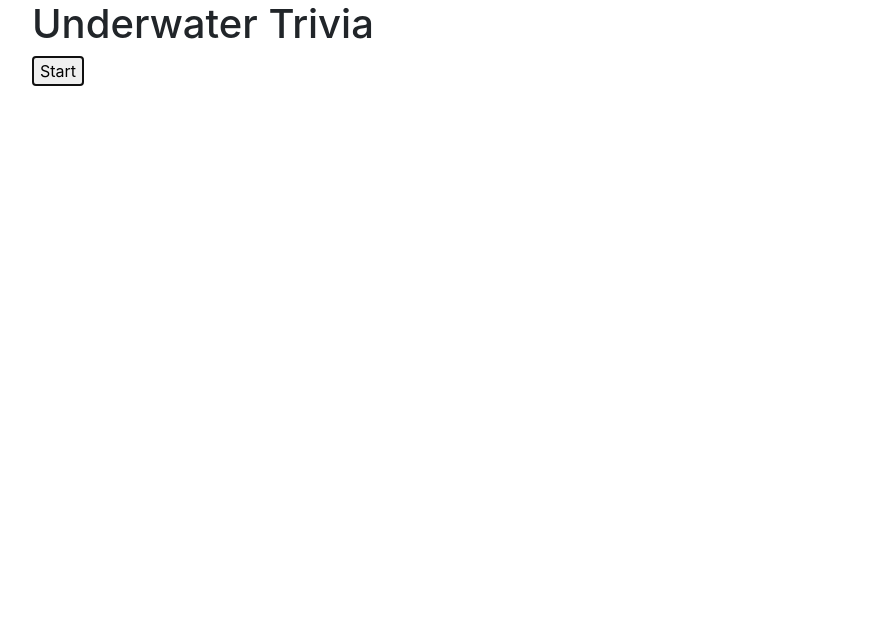
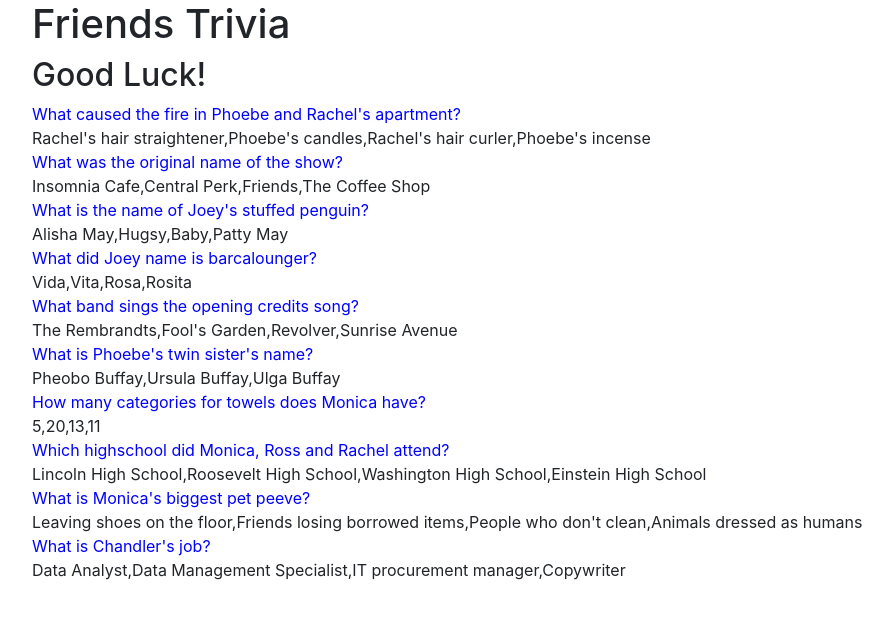
Before and after one commit to hmlauth/Know-Your-Friends, a plain HTML site: page index.html in a window 1280 px wide. Both pictures are taken after a click on the button "Start". Shown: the whole page, without its empty margins (53-946 px from the left). Drawn offline with nearby package versions, Linux system fonts and the light colour scheme.

Commit message:
trivia questions and answers populate page

```diff
--- a/assets/css/style.css
+++ b/assets/css/style.css
@@ -0,0 +1,3 @@
+.trivia-questions-styling {
+    color: blue;
+}
--- a/index.html
+++ b/index.html
@@ -19,10 +19,9 @@
 <body>
 
 <div class="container">
-    <h1>Underwater Trivia</h1>
-    <button id="button">Start</button>
-    <div id="triviaGame-text"></div>
-    <div id="showResults-text"></div>
+    <h1>Friends Trivia</h1>
+    <button id="start-button">Start</button>
+    <div id="content-container"></div>
 </div>
 
 <script>
@@ -30,93 +29,164 @@
 // Define Global Variables
 var correctAnswers = 0;
 var incorrectAnswers = 0;
-var unansweredQuestions = 0;
+var unansweredQuestions = 10;
 var number = 30;
 var intervalID;
+var selectedAnswers = [];
 
 // Define Global Objects for questions to be accessed and added to HTML dynamically using jQuery
 var triviaGame = [
     {
-        question: "What is my name?",
-        answers: {
-            a: "Hanna",
-            b: "Mary",
-            c: "Anne",
-        }
-        correctAnswer: "a"
+        question: "What caused the fire in Phoebe and Rachel's apartment?",
+        answers: ["Rachel's hair straightener","Phoebe's candles","Rachel's hair curler","Phoebe's incense"],
+        correctAnswer: 0
     },
     {
-        question: "What shape is the earht?",
-        answers: {
-            a: "Square",
-            b: "Round",
-            c: "Oblong",
-            d: "Triangle",
-        }
-        correctAnswer: "c"
+        question: "What was the original name of the show?",
+        answers: ["Insomnia Cafe","Central Perk","Friends","The Coffee Shop"],
+        correctAnswer: 0
+    },
+    {
+        question: "What is the name of Joey's stuffed penguin?",
+        answers: ["Alisha May","Hugsy","Baby","Patty May"],
+        correctAnswer: 1
+    },
+    {
+        question: "What did Joey name is barcalounger?",
+        answers: ["Vida","Vita","Rosa","Rosita"],
+        correctAnswer: 3
+    },
+    {
+        question: "What band sings the opening credits song?",
+        answers: ["The Rembrandts","Fool's Garden","Revolver","Sunrise Avenue"],
+        correctAnswer: 0
+    },
+    {
+        question: "What is Phoebe's twin sister's name?",
+        answers: ["Pheobo Buffay","Ursula Buffay","Ulga Buffay"],
+        correctAnswer: 0
+    },
+    {
+        question: "How many categories for towels does Monica have?",
+        answers: ["5","20","13","11"],
+        correctAnswer: 3
+    },
+    {
+        question: "Which highschool did Monica, Ross and Rachel attend?",
+        answers: ["Lincoln High School","Roosevelt High School","Washington High School","Einstein High School"],
+        correctAnswer: 0
+    },
+    {
+        question: "What is Monica's biggest pet peeve?",
+        answers: ["Leaving shoes on the floor","Friends losing borrowed items","People who don't clean","Animals dressed as humans"],
+        correctAnswer: 3
+    },
+    {
+        question: "What is Chandler's job?",
+        answers: ["Data Analyst","Data Management Specialist","IT procurement manager","Copywriter"],
+        correctAnswer: 2
     }
 ];
 
+// Define Global Functions
+$(document).ready(function() {
+// On click of Start button, create container to hold all trivia questions and answers.
+$("#start-button").on("click", function() {
+    $("button").hide();
+    var triviaContainer = $("<div>");
+    triviaContainer.addClass("trivia-game-container");
+    triviaContainer.html("<h2>Good Luck!</h2>");
+    $("#content-container").append(triviaContainer);
 
-// Define Global Functions
-    // function buildQuiz()
-    function buildQuiz() {
-        // Clear Start button
-        $("button").html("");
-        // Put questions and possible answers on the page
-        $("triviaGame-text").html(
-            // html questions and answers
-        );
-        decrement();
+    // Put questions and possible answers on the page
+        // BUILD QUESTIONS
+        for (var i = 0; triviaGame.length; i++) {
+            // Assign html element to variable which we will later append to respective html
+            var buildQuestions = $("<div>");
+            // Add id to buildQuestions div
+            buildQuestions.addClass("trivia-questions");
+            // Add class for styling
+            buildQuestions.addClass("trivia-questions-styling");
+            // Loop through triviaQuiz object to display questions
+            buildQuestions.text(triviaGame[i].question);
+            // Append content-container with buildQuestions div containing questions from triviaQuiz array.
+            triviaContainer.append(buildQuestions);
 
-    };
+            // BUILD ANSWERS
+            // Create div for answers to be contained within
+            var buildAnswers = $("<div>");
+            // Add id to buildAnswers div
+            buildAnswers.addClass("trivia-answers");
+            // Add class for styling
+            buildAnswers.addClass("trivia-answer-styling");
+            // Loop through triviaQUIZ array to display questions
+            buildAnswers.text(triviaGame[i].answers);
+            // Append content-container with buildAnswers div containing answers from triviaQuiz array
+            triviaContainer.append(buildAnswers);
 
-    // function setInterval() which sets time of 30 seconds
-    function decrement() {
-        number--;
-        // Add class to button element
-        $("button").addClass("timer");
+                // ADD RADIO BUTTONS
+                // Create for loop that places radio buttons next to each of the possible answers
+                // for (var j = 0; j < triviaGame.answers[i]; j++) {
 
-        // Select time element to display decreasingly incremented number
-        $("timer").html("<h2> Time Remaing: " + number + "</h2>");
-        if (number === 0) {
-            // ...run the stop function
-            stop();
+                    // };
+        }
+    });
 
-            // Clear timer text
-            $("timer").text("");
-            // Clear trivia game text
-            $("triviaGame-text").text("");
-            // Show results text in an unordered list. Include the functions which count the number of correct answers, incorrect answers, and unanswered questions.
-            $("showResults-text").html(
-                "<ul>"
-                    "<li>Correct Answers: " + correctAnswer + getCorrectAnswers() + "</li>"
-                    "<li>Incorrect Answers: " + incorrectAnswer + getIncorrectAnswers() + "</li>"
-                    "<li>Unanswered Questions: " + unansweredQuestions + getUnansweredQuestions() + "</li>"
-                "</ul>")
-        };
-    };
+    // function startQuiz() to put trivia questions on page.
+        // function startQuiz() {
+            // decrement();
+        // };
 
-    // Stop function which clears timer interval
-    function stop() {
-        clearInterval(intervalID);
-    };
+    // // Create function run() to clear intervalID so that prior to setting the new intervalId, it will not allow multiple instances. Note that decrement is the decrement function now being called as an argument by the setInterval.
+    // function run() {
+    //   clearInterval(intervalId);
+    //   intervalId = setInterval(decrement, 1000);
+    // };
 
-    // getCorrectAnwers function
-    function getCorrectAnswers() {
+    // // function setInterval() which sets time of 30 seconds
+    // function decrement() {
+    //     number--;
+    //     // Add class to button element
+    //     $("button").addClass("trivia-timer");
 
-    };
-    // getIncorrectAnswers function
-    function getIncorrectAnswers() {
+    //     // Select time element to display decreasingly incremented number
+    //     $("#trivia-timer").html("<h2> Time Remaing: " + number + "</h2>");
+    //     if (number === 0) {
+    //         // ...run the stop function
+    //         stop();
 
-    };
-    // getUnansweredQuestions function
-    function getUnansweredQuestions() {
+    //         // Show results text in an unordered list. Include the functions which count the number of correct answers, incorrect answers, and unanswered questions.
+    //         $("#show-results-text").html(
+    //             "<ul>" +
+    //                 "<li>Correct Answers: " + getCorrectAnswers() + "</li>" +
+    //                 "<li>Incorrect Answers: " + getIncorrectAnswers() + "</li>" +
+    //                 "<li>Unanswered Questions: " + getUnansweredQuestions() + "</li>" +
+    //             "</ul>")
+    //     };
+    // };
 
-    };
+    // // Stop function which clears timer interval
+    // function stop() {
+    //     clearInterval(intervalID);
+    //     // Clear timer text
+    //     $("#timer").text("");
+    //         // Clear trivia game text
+    //         $("#content-container").text("");
+    // };
 
-// On click of Start button, call buildQuiz()
-$("button").on("click", buildQuiz());
+    // // getCorrectAnwers function
+    // function getCorrectAnswers() {
+
+    // };
+    // // getIncorrectAnswers function
+    // function getIncorrectAnswers() {
+
+    // };
+    // // getUnansweredQuestions function
+    // function getUnansweredQuestions() {
+
+});
+
 </script>
 
 <script src="assets/javascript/app.js"></script>
```
